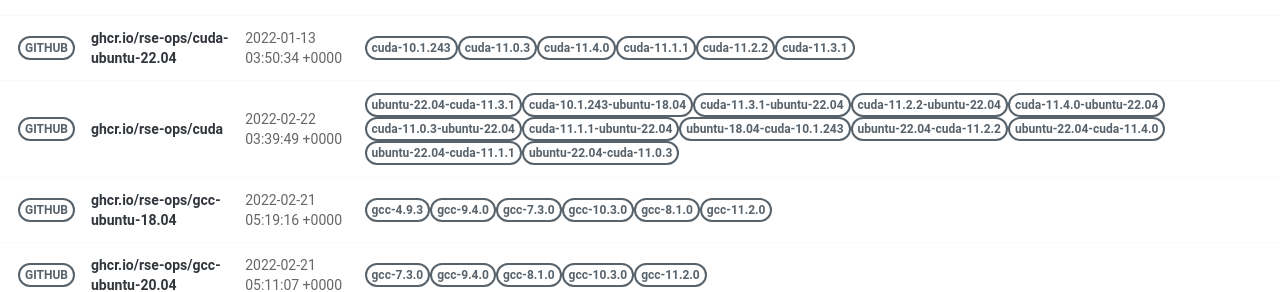
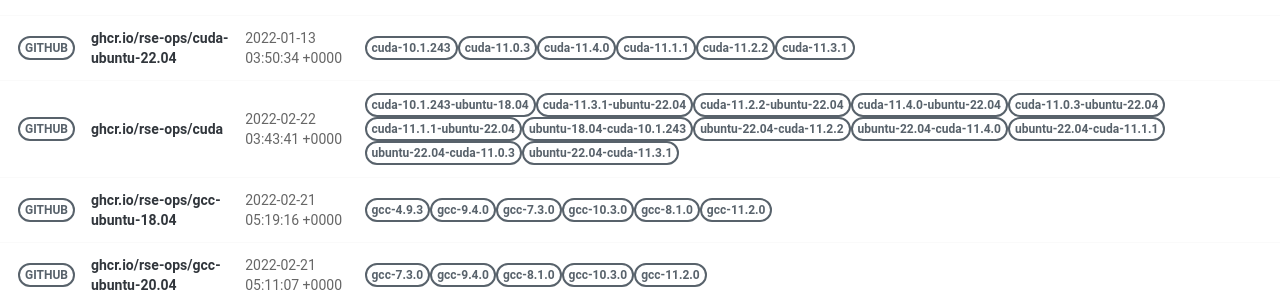
Before and after one commit to rse-ops/docker-images, a Jekyll site: the page built from pages/index.md, in a window 1280 px wide. Shown: the part 414-706 px from the top of the page. Built offline with Jekyll 4.4.1, drawn with Linux system fonts in a browser that asks for light colours; nearby versions of some CDN libraries; part of the change alters nothing that is shown.

Commit message:
Automated push to update library 2022-02-22

```diff
--- a/_library/ghcr.io-rse-ops-cuda.md
+++ b/_library/ghcr.io-rse-ops-cuda.md
@@ -1,14 +1,11 @@
 ---
 layout: container
 name: ghcr.io/rse-ops/cuda
-updated_at: 2022-02-22 03:39:49.554228
+updated_at: 2022-02-22 03:43:41.888703
 
 
 container_url: https://github.com/orgs/rse-ops/packages/container/package/cuda
 versions:
- - tag: ubuntu-22.04-cuda-11.3.1
-   dockerfile: https://github.com/rse-ops/docker-images/blob/main/ubuntu/cuda/Dockerfile
-   manifest: https://crane.ggcr.dev/manifest/ghcr.io/rse-ops/cuda:ubuntu-22.04-cuda-11.3.1
  - tag: cuda-10.1.243-ubuntu-18.04
    dockerfile: https://github.com/rse-ops/docker-images/blob/main/ubuntu/cuda/Dockerfile
    manifest: https://crane.ggcr.dev/manifest/ghcr.io/rse-ops/cuda:cuda-10.1.243-ubuntu-18.04
@@ -42,5 +39,8 @@ versions:
  - tag: ubuntu-22.04-cuda-11.0.3
    dockerfile: https://github.com/rse-ops/docker-images/blob/main/ubuntu/cuda/Dockerfile
    manifest: https://crane.ggcr.dev/manifest/ghcr.io/rse-ops/cuda:ubuntu-22.04-cuda-11.0.3
+ - tag: ubuntu-22.04-cuda-11.3.1
+   dockerfile: https://github.com/rse-ops/docker-images/blob/main/ubuntu/cuda/Dockerfile
+   manifest: https://crane.ggcr.dev/manifest/ghcr.io/rse-ops/cuda:ubuntu-22.04-cuda-11.3.1
 
 ---
```
